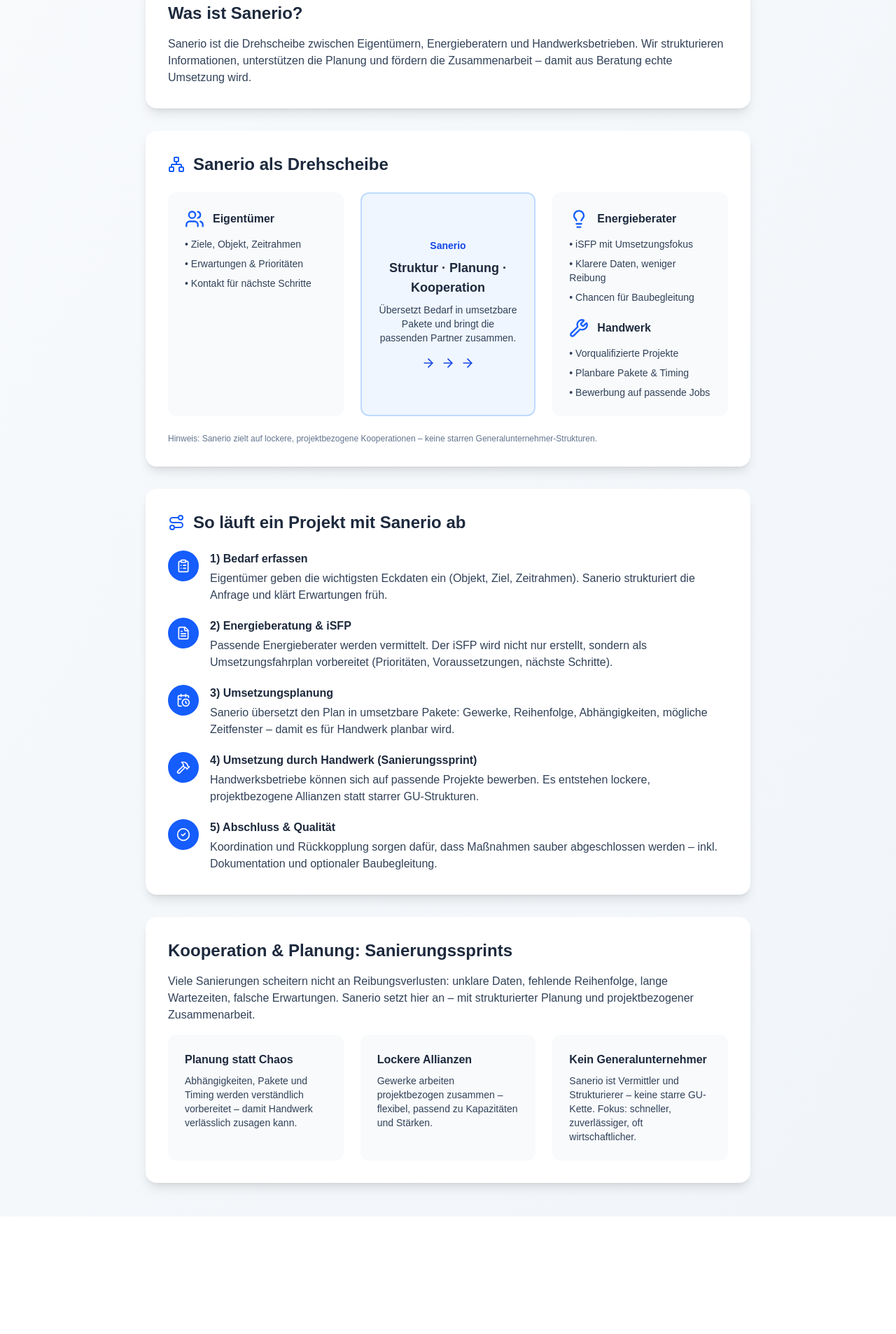
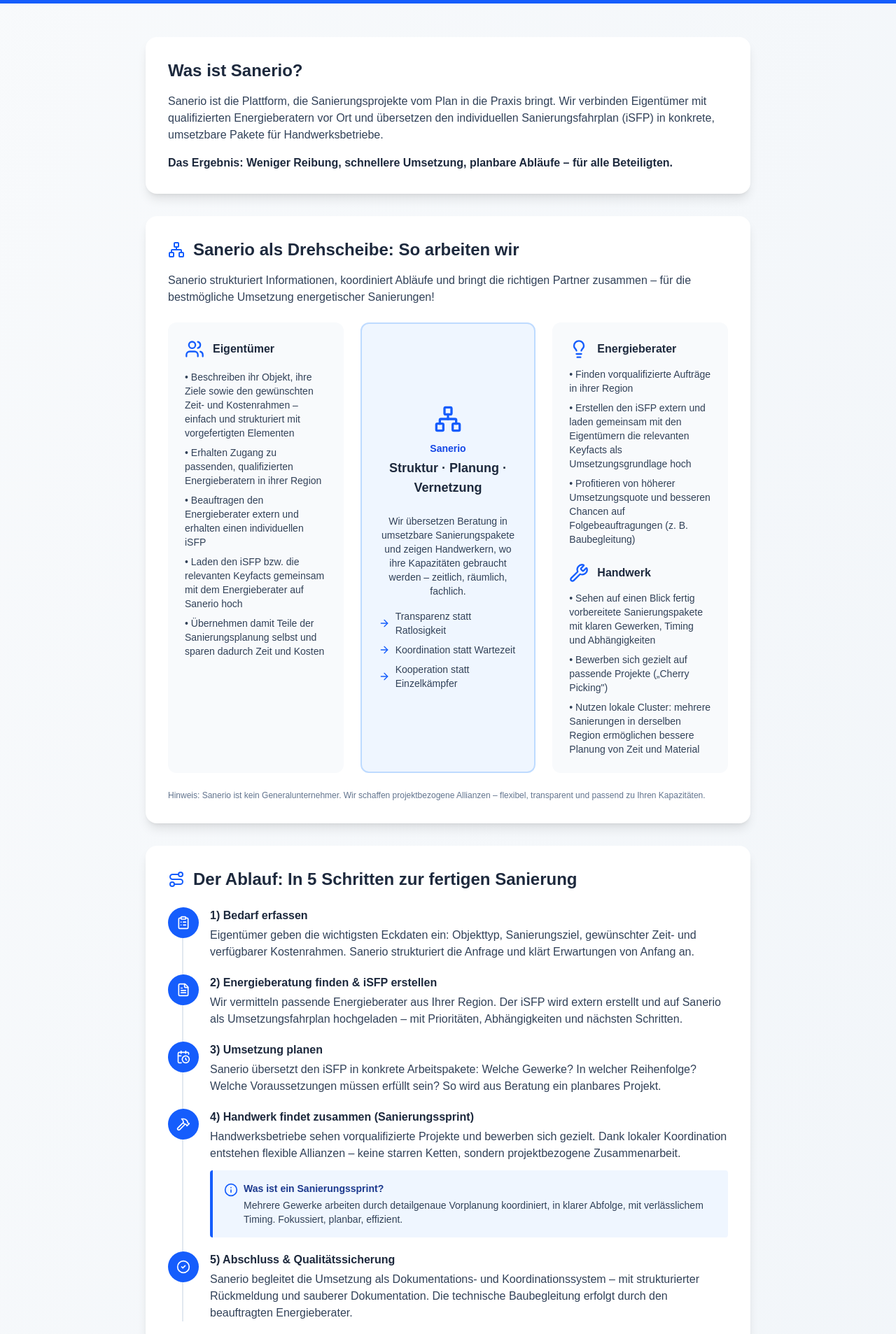
Before and after one commit to simonroeb331/sanerio_validation, a Next.js app: page /ueber-sanerio in a window 1280 px wide. Shown: the part 520-2427 px from the top of the page at 70% size. Before the commit the page ends 2259 px from the top, so only its background shows below. Built offline with nearby package versions, Linux system fonts and the light colour scheme.

Commit message:
Update AboutPage

```diff
--- a/components/AboutPage.tsx
+++ b/components/AboutPage.tsx
@@ -1,11 +1,10 @@
 "use client";
 
-import React from "react";
+import React, { useState, useEffect } from "react";
 import Image from "next/image";
 import Link from "next/link";
 import { useSearchParams } from "next/navigation";
 import {
-  Info,
   Users,
   Lightbulb,
   Wrench,
@@ -16,12 +15,18 @@
   Hammer,
   CheckCircle2,
   Network,
-  Route
+  Route,
+  ArrowLeft,
+  MapPin,
+  CalendarCheck,
+  Handshake,
+  Info as InfoIcon
 } from "lucide-react";
 
 export default function AboutPage() {
   const searchParams = useSearchParams();
   const from = searchParams.get("from");
+  const [showFloatingBack, setShowFloatingBack] = useState(false);
 
   const backHref =
     from === "eigentuemer"
@@ -32,31 +37,75 @@
       ? "/handwerker"
       : "/";
 
+  // Floating back button visibility
+  useEffect(() => {
+    const handleScroll = () => {
+      setShowFloatingBack(window.scrollY > 300);
+    };
+    window.addEventListener("scroll", handleScroll);
+    return () => window.removeEventListener("scroll", handleScroll);
+  }, []);
+
   const steps = [
     {
       title: "1) Bedarf erfassen",
       icon: ClipboardList,
-      text: "Eigentümer geben die wichtigsten Eckdaten ein (Objekt, Ziel, Zeitrahmen). Sanerio strukturiert die Anfrage und klärt Erwartungen früh."
+      text: "Eigentümer geben die wichtigsten Eckdaten ein: Objekttyp, Sanierungsziel, gewünschter Zeit- und verfügbarer Kostenrahmen. Sanerio strukturiert die Anfrage und klärt Erwartungen von Anfang an."
     },
     {
-      title: "2) Energieberatung & iSFP",
+      title: "2) Energieberatung finden & iSFP erstellen",
       icon: FileText,
-      text: "Passende Energieberater werden vermittelt. Der iSFP wird nicht nur erstellt, sondern als Umsetzungsfahrplan vorbereitet (Prioritäten, Voraussetzungen, nächste Schritte)."
+      text: "Wir vermitteln passende Energieberater aus Ihrer Region. Der iSFP wird extern erstellt und auf Sanerio als Umsetzungsfahrplan hochgeladen – mit Prioritäten, Abhängigkeiten und nächsten Schritten."
     },
     {
-      title: "3) Umsetzungsplanung",
+      title: "3) Umsetzung planen",
       icon: CalendarClock,
-      text: "Sanerio übersetzt den Plan in umsetzbare Pakete: Gewerke, Reihenfolge, Abhängigkeiten, mögliche Zeitfenster – damit es für Handwerk planbar wird."
+      text: "Sanerio übersetzt den iSFP in konkrete Arbeitspakete: Welche Gewerke? In welcher Reihenfolge? Welche Voraussetzungen müssen erfüllt sein? So wird aus Beratung ein planbares Projekt."
     },
     {
-      title: "4) Umsetzung durch Handwerk (Sanierungssprint)",
+      title: "4) Handwerk findet zusammen (Sanierungssprint)",
       icon: Hammer,
-      text: "Handwerksbetriebe können sich auf passende Projekte bewerben. Es entstehen lockere, projektbezogene Allianzen statt starrer GU-Strukturen."
+      text: "Handwerksbetriebe sehen vorqualifizierte Projekte und bewerben sich gezielt. Dank lokaler Koordination entstehen flexible Allianzen – keine starren Ketten, sondern projektbezogene Zusammenarbeit.",
+      hasInfoBox: true,
+      infoBoxText: "Mehrere Gewerke arbeiten durch detailgenaue Vorplanung koordiniert, in klarer Abfolge, mit verlässlichem Timing. Fokussiert, planbar, effizient."
     },
     {
-      title: "5) Abschluss & Qualität",
+      title: "5) Abschluss & Qualitätssicherung",
       icon: CheckCircle2,
-      text: "Koordination und Rückkopplung sorgen dafür, dass Maßnahmen sauber abgeschlossen werden – inkl. Dokumentation und optionaler Baubegleitung."
+      text: "Sanerio begleitet die Umsetzung als Dokumentations- und Koordinationssystem – mit strukturierter Rückmeldung und sauberer Dokumentation. Die technische Baubegleitung erfolgt durch den beauftragten Energieberater."
+    }
+  ];
+
+  const benefits = [
+    {
+      title: "Für Eigentümer",
+      icon: Users,
+      borderColor: "border-blue-600",
+      items: [
+        "Qualifizierte Energieberater in Ihrer Region finden",
+        "Vom iSFP zur Umsetzung – strukturiert und nachvollziehbar",
+        "Transparente und einegbestimmte Planung zusammen mit Sanerio"
+      ]
+    },
+    {
+      title: "Für Energieberater",
+      icon: Lightbulb,
+      borderColor: "border-green-600",
+      items: [
+        "Vorqualifizierte Aufträge ohne aufwändige Akquise",
+        "iSFP als Umsetzungsfahrplan – Ihre Arbeit trägt effizient zum klimaneutralen Gebäudebestand bei",
+        "Zusätzliche Chancen auf Folgebeauftragung (Baubegleitung)"
+      ]
+    },
+    {
+      title: "Für Handwerksbetriebe",
+      icon: Wrench,
+      borderColor: "border-orange-600",
+      items: [
+        "Fertig geplante Projekte, die zu Ihren Kapazitäten passen",
+        "Lokale Cluster nutzen: mehrere Aufträge, bessere Auslastung",
+        "Keine GU-Abhängigkeit, projektbezogene Kooperation"
+      ]
     }
   ];
 
@@ -65,8 +114,8 @@
       {/* Hero */}
       <div className="bg-blue-600 text-white py-20">
         <div className="max-w-4xl mx-auto px-4">
-          <div className="flex items-center gap-4 mb-4">
-            <Info className="w-12 h-12 text-white" />
+          <div className="flex items-center gap-4 mb-6">
+            <Network className="w-12 h-12 text-white" />
             <Image
               src="/sanerio-logo.png"
               alt="Sanerio Logo"
@@ -76,15 +125,17 @@
             />
           </div>
 
-          <p className="text-2xl md:text-3xl font-light mb-2">
-            Das Parship für die Sanierung
-          </p>
-          <p className="text-xl opacity-90">
-            Sanerio verbindet Eigentümer, Energieberater und Handwerk – und macht Umsetzung planbar.
+          <h1 className="text-2xl md:text-3xl font-light mb-3 leading-tight">
+            Von der Energieberatung zur fertigen Sanierung – <br className="hidden md:block" />
+            strukturiert, planbar, vernetzt.
+          </h1>
+          <p className="text-lg md:text-xl opacity-90">
+            Wir machen aus Sanierungsvorhaben umsetzbare Projekte – mit klarer Planung, passenden Partnern und lokaler Koordination.
           </p>
 
           <div className="mt-6">
-            <Link href={backHref} className="underline text-white/90 hover:text-white">
+            <Link href={backHref} className="inline-flex items-center gap-2 underline text-white/90 hover:text-white transition-colors">
+              <ArrowLeft className="w-4 h-4" />
               Zurück
             </Link>
           </div>
@@ -95,44 +146,64 @@
         {/* Was ist Sanerio */}
         <div className="bg-white rounded-2xl shadow-lg p-8 mb-8">
           <h2 className="text-2xl font-bold text-slate-800 mb-4">Was ist Sanerio?</h2>
-          <p className="text-slate-700">
-            Sanerio ist die Drehscheibe zwischen Eigentümern, Energieberatern und Handwerksbetrieben.
-            Wir strukturieren Informationen, unterstützen die Planung und fördern die Zusammenarbeit – damit aus Beratung echte Umsetzung wird.
+          <p className="text-slate-700 mb-4">
+            Sanerio ist die Plattform, die Sanierungsprojekte vom Plan in die Praxis bringt. Wir verbinden Eigentümer mit qualifizierten Energieberatern vor Ort und übersetzen den individuellen Sanierungsfahrplan (iSFP) in konkrete, umsetzbare Pakete für Handwerksbetriebe.
+          </p>
+          <p className="text-slate-800 font-semibold">
+            Das Ergebnis: Weniger Reibung, schnellere Umsetzung, planbare Abläufe – für alle Beteiligten.
           </p>
         </div>
 
         {/* Drehscheibe / Hub */}
         <div className="bg-white rounded-2xl shadow-lg p-8 mb-8">
-          <div className="flex items-center gap-3 mb-6">
+          <div className="flex items-center gap-3 mb-4">
             <Network className="w-6 h-6 text-blue-600" />
-            <h2 className="text-2xl font-bold text-slate-800">Sanerio als Drehscheibe</h2>
+            <h2 className="text-2xl font-bold text-slate-800">Sanerio als Drehscheibe: So arbeiten wir</h2>
           </div>
+
+          <p className="text-slate-700 mb-6">
+            Sanerio strukturiert Informationen, koordiniert Abläufe und bringt die richtigen Partner zusammen – für die bestmögliche Umsetzung energetischer Sanierungen!
+          </p>
 
           <div className="grid md:grid-cols-3 gap-6 items-stretch">
             {/* Eigentümer */}
             <div className="bg-slate-50 rounded-xl p-6">
-              <div className="flex items-center gap-3 mb-3">
+              <div className="flex items-center gap-3 mb-4">
                 <Users className="w-7 h-7 text-blue-600" />
                 <p className="font-semibold text-slate-800">Eigentümer</p>
               </div>
               <ul className="text-sm text-slate-700 space-y-2">
-                <li>• Ziele, Objekt, Zeitrahmen</li>
-                <li>• Erwartungen & Prioritäten</li>
-                <li>• Kontakt für nächste Schritte</li>
+                <li>• Beschreiben ihr Objekt, ihre Ziele sowie den gewünschten Zeit- und Kostenrahmen – einfach und strukturiert mit vorgefertigten Elementen</li>
+                <li>• Erhalten Zugang zu passenden, qualifizierten Energieberatern in ihrer Region</li>
+                <li>• Beauftragen den Energieberater extern und erhalten einen individuellen iSFP</li>
+                <li>• Laden den iSFP bzw. die relevanten Keyfacts gemeinsam mit dem Energieberater auf Sanerio hoch</li>
+                <li>• Übernehmen damit Teile der Sanierungsplanung selbst und sparen dadurch Zeit und Kosten</li>
               </ul>
             </div>
 
             {/* Hub */}
-            <div className="rounded-xl p-6 border-2 border-blue-200 bg-blue-50 flex flex-col justify-center text-center">
-              <p className="text-sm font-semibold text-blue-700 mb-2">Sanerio</p>
-              <p className="text-slate-800 font-semibold text-lg">Struktur · Planung · Kooperation</p>
-              <p className="text-sm text-slate-700 mt-2">
-                Übersetzt Bedarf in umsetzbare Pakete und bringt die passenden Partner zusammen.
+            <div className="rounded-xl p-6 border-2 border-blue-200 bg-blue-50 flex flex-col justify-center">
+              <div className="text-center mb-4">
+                <Network className="w-10 h-10 text-blue-600 mx-auto mb-3" />
+                <p className="text-sm font-semibold text-blue-700 mb-1">Sanerio</p>
+                <p className="text-slate-800 font-semibold text-lg mb-2">Struktur · Planung · Vernetzung</p>
+              </div>
+              <p className="text-sm text-slate-700 text-center mb-4">
+                Wir übersetzen Beratung in umsetzbare Sanierungspakete und zeigen Handwerkern, wo ihre Kapazitäten gebraucht werden – zeitlich, räumlich, fachlich.
               </p>
-              <div className="flex justify-center gap-2 mt-4 text-blue-700">
-                <ArrowRight className="w-5 h-5" />
-                <ArrowRight className="w-5 h-5" />
-                <ArrowRight className="w-5 h-5" />
+              <div className="space-y-2 text-sm text-slate-700">
+                <div className="flex items-center gap-2">
+                  <ArrowRight className="w-4 h-4 text-blue-600 flex-shrink-0" />
+                  <span>Transparenz statt Ratlosigkeit</span>
+                </div>
+                <div className="flex items-center gap-2">
+                  <ArrowRight className="w-4 h-4 text-blue-600 flex-shrink-0" />
+                  <span>Koordination statt Wartezeit</span>
+                </div>
+                <div className="flex items-center gap-2">
+                  <ArrowRight className="w-4 h-4 text-blue-600 flex-shrink-0" />
+                  <span>Kooperation statt Einzelkämpfer</span>
+                </div>
               </div>
             </div>
 
@@ -142,10 +213,10 @@
                 <Lightbulb className="w-7 h-7 text-blue-600" />
                 <p className="font-semibold text-slate-800">Energieberater</p>
               </div>
-              <ul className="text-sm text-slate-700 space-y-2 mb-5">
-                <li>• iSFP mit Umsetzungsfokus</li>
-                <li>• Klarere Daten, weniger Reibung</li>
-                <li>• Chancen für Baubegleitung</li>
+              <ul className="text-sm text-slate-700 space-y-2 mb-6">
+                <li>• Finden vorqualifizierte Aufträge in ihrer Region</li>
+                <li>• Erstellen den iSFP extern und laden gemeinsam mit den Eigentümern die relevanten Keyfacts als Umsetzungsgrundlage hoch</li>
+                <li>• Profitieren von höherer Umsetzungsquote und besseren Chancen auf Folgebeauftragungen (z. B. Baubegleitung)</li>
               </ul>
 
               <div className="flex items-center gap-3 mb-3">
@@ -153,15 +224,15 @@
                 <p className="font-semibold text-slate-800">Handwerk</p>
               </div>
               <ul className="text-sm text-slate-700 space-y-2">
-                <li>• Vorqualifizierte Projekte</li>
-                <li>• Planbare Pakete & Timing</li>
-                <li>• Bewerbung auf passende Jobs</li>
+                <li>• Sehen auf einen Blick fertig vorbereitete Sanierungspakete mit klaren Gewerken, Timing und Abhängigkeiten</li>
+                <li>• Bewerben sich gezielt auf passende Projekte („Cherry Picking")</li>
+                <li>• Nutzen lokale Cluster: mehrere Sanierungen in derselben Region ermöglichen bessere Planung von Zeit und Material</li>
               </ul>
             </div>
           </div>
 
           <p className="text-xs text-slate-500 mt-6">
-            Hinweis: Sanerio zielt auf lockere, projektbezogene Kooperationen – keine starren Generalunternehmer-Strukturen.
+            Hinweis: Sanerio ist kein Generalunternehmer. Wir schaffen projektbezogene Allianzen – flexibel, transparent und passend zu Ihren Kapazitäten.
           </p>
         </div>
 
@@ -169,15 +240,20 @@
         <div className="bg-white rounded-2xl shadow-lg p-8 mb-8">
           <div className="flex items-center gap-3 mb-6">
             <Route className="w-6 h-6 text-blue-600" />
-            <h2 className="text-2xl font-bold text-slate-800">So läuft ein Projekt mit Sanerio ab</h2>
+            <h2 className="text-2xl font-bold text-slate-800">Der Ablauf: In 5 Schritten zur fertigen Sanierung</h2>
           </div>
+
+          <div className="relative">
+            {/* Vertikale Timeline-Linie */}
+            <div className="absolute left-5 top-0 bottom-0 w-0.5 bg-slate-200 hidden md:block" />
 
             <div className="space-y-5">
               {steps.map((s, i) => {
                 const Icon = s.icon;
                 return (
-                <div key={i} className="flex items-start gap-4">
-                  <div className="w-11 h-11 rounded-full bg-blue-600 flex items-center justify-center flex-shrink-0">
+                  <div key={i}>
+                    <div className="flex items-start gap-4">
+                      <div className="w-11 h-11 rounded-full bg-blue-600 flex items-center justify-center flex-shrink-0 relative z-10">
                         <Icon className="w-5 h-5 text-white" />
                       </div>
 
@@ -186,43 +262,144 @@
                         <p className="text-slate-700 mt-1">{s.text}</p>
                       </div>
                     </div>
+
+                    {/* Info-Box für Sanierungssprint */}
+                    {s.hasInfoBox && (
+                      <div className="ml-15 mt-3 bg-blue-50 border-l-4 border-blue-600 p-4 rounded">
+                        <div className="flex items-start gap-2">
+                          <InfoIcon className="w-5 h-5 text-blue-600 flex-shrink-0 mt-0.5" />
+                          <div>
+                            <p className="text-sm font-semibold text-blue-900 mb-1">
+                              Was ist ein Sanierungssprint?
+                            </p>
+                            <p className="text-sm text-slate-700">
+                              {s.infoBoxText}
+                            </p>
+                          </div>
+                        </div>
+                      </div>
+                    )}
+                  </div>
                 );
               })}
             </div>
           </div>
+        </div>
 
-        {/* Sanierungssprints / Kooperation */}
-        <div className="bg-white rounded-2xl shadow-lg p-8">
-          <h2 className="text-2xl font-bold text-slate-800 mb-4">Kooperation & Planung: Sanierungssprints</h2>
-          <p className="text-slate-700 mb-4">
-            Viele Sanierungen scheitern nicht an Reibungsverlusten: unklare Daten, fehlende Reihenfolge,
-            lange Wartezeiten, falsche Erwartungen. Sanerio setzt hier an – mit strukturierter Planung und projektbezogener Zusammenarbeit.
+        {/* Kooperation & Planung */}
+        <div className="bg-white rounded-2xl shadow-lg p-8 mb-8">
+          <h2 className="text-2xl font-bold text-slate-800 mb-4">
+            Warum Sanierungen mit Sanerio schneller und planbarer werden
+          </h2>
+          <p className="text-slate-700 mb-6">
+            Viele Sanierungen scheitern nicht an fehlendem Willen, sondern an Reibungsverlusten: unklare Daten, fehlende Reihenfolge, lange Wartezeiten, falsche Erwartungen zwischen Eigentümern und Handwerk. Genau hier setzt Sanerio an.
           </p>
 
-          <div className="grid md:grid-cols-3 gap-6">
+          <div className="grid md:grid-cols-3 gap-6 mb-6">
             <div className="bg-slate-50 rounded-xl p-6">
-              <p className="font-semibold text-slate-800 mb-2">Planung statt Chaos</p>
+              <div className="flex items-center gap-3 mb-3">
+                <CalendarCheck className="w-6 h-6 text-blue-600" />
+                <p className="font-semibold text-slate-800">Planung statt Chaos</p>
+              </div>
               <p className="text-sm text-slate-700">
-                Abhängigkeiten, Pakete und Timing werden verständlich vorbereitet – damit Handwerk verlässlich zusagen kann.
+                Abhängigkeiten, Pakete und Timing werden so aufbereitet, dass Handwerksbetriebe verlässlich zusagen können – ohne böse Überraschungen.
               </p>
             </div>
 
             <div className="bg-slate-50 rounded-xl p-6">
-              <p className="font-semibold text-slate-800 mb-2">Lockere Allianzen</p>
+              <div className="flex items-center gap-3 mb-3">
+                <MapPin className="w-6 h-6 text-blue-600" />
+                <p className="font-semibold text-slate-800">Lokale Koordination</p>
+              </div>
+              <p className="text-sm text-slate-700 mb-4">
+                Wo mehrere Sanierungen räumlich und zeitlich zusammenfallen, können Betriebe Personal und Material effizienter planen. Sanerio macht diese Cluster sichtbar.
+              </p>
+
+              {/* Mini-Visualisierung Lokale Cluster */}
+              <div className="flex items-center justify-center gap-3 pt-3 border-t border-slate-200">
+                <div className="flex gap-1">
+                  <div className="w-6 h-6 bg-blue-100 rounded flex items-center justify-center">
+                    <span className="text-xs text-blue-700">🏠</span>
+                  </div>
+                  <div className="w-6 h-6 bg-blue-100 rounded flex items-center justify-center">
+                    <span className="text-xs text-blue-700">🏠</span>
+                  </div>
+                  <div className="w-6 h-6 bg-blue-100 rounded flex items-center justify-center">
+                    <span className="text-xs text-blue-700">🏠</span>
+                  </div>
+                </div>
+                <ArrowRight className="w-4 h-4 text-slate-400" />
+                <div className="w-8 h-8 bg-blue-600 rounded-full flex items-center justify-center">
+                  <Wrench className="w-4 h-4 text-white" />
+                </div>
+              </div>
+            </div>
+
+            <div className="bg-slate-50 rounded-xl p-6">
+              <div className="flex items-center gap-3 mb-3">
+                <Handshake className="w-6 h-6 text-blue-600" />
+                <p className="font-semibold text-slate-800">Flexible Allianzen statt GU-Abhängigkeit</p>
+              </div>
               <p className="text-sm text-slate-700">
-                Gewerke arbeiten projektbezogen zusammen – flexibel, passend zu Kapazitäten und Stärken.
+                Gewerke arbeiten projektbezogen zusammen – passend zu ihren Kapazitäten und Stärken. Kein starres System, sondern transparente Vermittlung.
+              </p>
+            </div>
+          </div>
+
+          {/* Abschluss-Highlight */}
+          <div className="bg-blue-50 border-l-4 border-blue-600 p-4 rounded">
+            <p className="text-slate-800 font-semibold">
+              Das Ergebnis: Schnellere Umsetzung, geringere Kosten, zufriedenere Partner auf allen Seiten.
+            </p>
+          </div>
+        </div>
+
+        {/* Ihre Vorteile auf einen Blick */}
+        <div className="bg-white rounded-2xl shadow-lg p-8">
+          <h2 className="text-2xl font-bold text-slate-800 mb-6">
+            Ihre Vorteile auf einen Blick
+          </h2>
+
+          <div className="grid md:grid-cols-3 gap-6">
+            {benefits.map((benefit, idx) => {
+              const Icon = benefit.icon;
+              return (
+                <div
+                  key={idx}
+                  className={`bg-white rounded-xl p-6 shadow-md border-t-4 ${benefit.borderColor}`}
+                >
+                  <div className="flex flex-col items-center mb-4">
+                    <Icon className="w-8 h-8 text-blue-600 mb-2" />
+                    <p className="font-semibold text-slate-800 text-center">
+                      {benefit.title}
                     </p>
                   </div>
 
-            <div className="bg-slate-50 rounded-xl p-6">
-              <p className="font-semibold text-slate-800 mb-2">Kein Generalunternehmer</p>
-              <p className="text-sm text-slate-700">
-                Sanerio ist Vermittler und Strukturierer – keine starre GU-Kette. Fokus: schneller, zuverlässiger, oft wirtschaftlicher.
-              </p>
+                  <ul className="space-y-3">
+                    {benefit.items.map((item, i) => (
+                      <li key={i} className="flex items-start gap-2 text-sm text-slate-700">
+                        <CheckCircle2 className="w-5 h-5 text-green-600 flex-shrink-0 mt-0.5" />
+                        <span>{item}</span>
+                      </li>
+                    ))}
+                  </ul>
+                </div>
+              );
+            })}
           </div>
         </div>
       </div>
-      </div>
+
+      {/* Floating Back Button */}
+      {showFloatingBack && (
+        <Link
+          href={backHref}
+          className="fixed bottom-6 right-6 bg-blue-600 text-white rounded-full p-4 shadow-lg hover:bg-blue-700 transition-all z-50 flex items-center justify-center"
+          aria-label="Zurück"
+        >
+          <ArrowLeft className="w-5 h-5" />
+        </Link>
+      )}
     </div>
   );
 }
```
Lines whose indentation alone changed are shown as unchanged.
